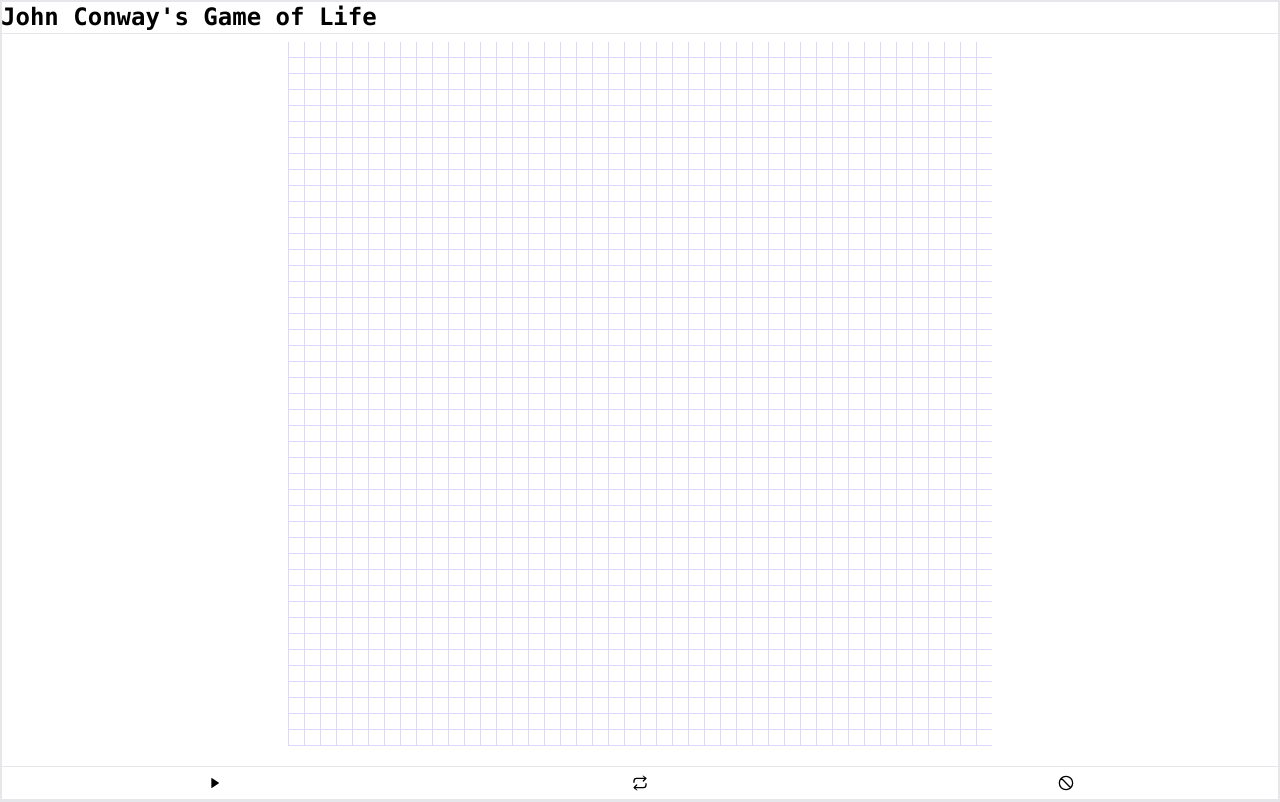
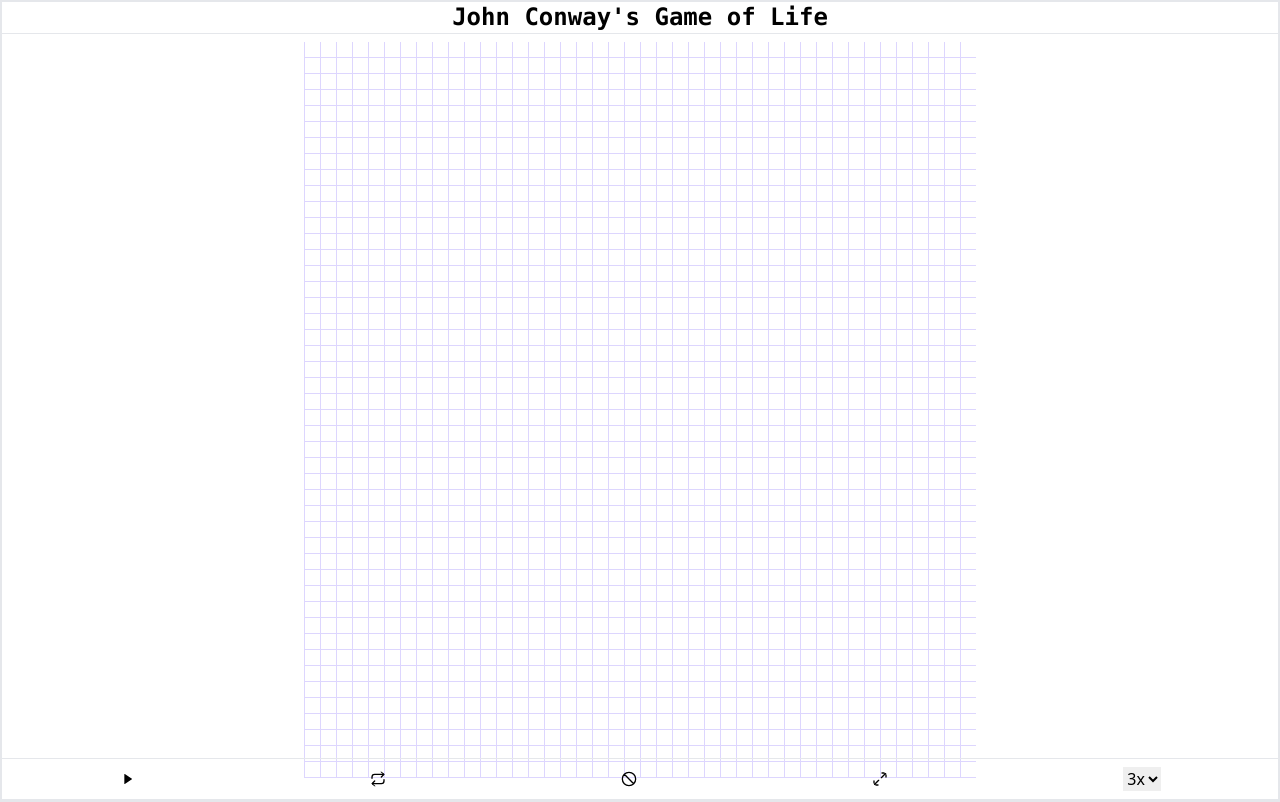
Before and after one commit to pawanbhatta178/gameOfLife2, a React (Create React App) app: page / in a window 1280 px wide. Built offline with nearby package versions, Linux system fonts and the light colour scheme.

Commit message:
Speed added

```diff
--- a/src/App.tsx
+++ b/src/App.tsx
@@ -96,6 +96,9 @@
       const newClearedGrid = initializeGridArray({ numCols: state[0].length, numRows: state.length });
       return newClearedGrid;
 
+    case "alter_grid":
+      const newAlteredGrid = initializeGridArray({ numCols: action.col, numRows: action.row });
+      return newAlteredGrid;
     default:
       return state;
   }
@@ -116,7 +119,26 @@
   const [frameSize, setFrameSize] = useState<number>(3);
   const [data, dispatch] = useReducer(gridReducer,initializeGridArray({numCols, numRows}));
   const [isGameOn, setIsGameOn] = useState<boolean>(false);
-  const [playSpeed, setPlaySpeed] = useState<number>(1);
+  const [playSpeed, setPlaySpeed] = useState<number>(3);
+  const [isFullScreen, setIsFullScreen] = useState<boolean>(false);
+
+
+  useEffect(() => {
+    if (isFullScreen) {
+      setNumCols(80);
+      setNumRows(60);
+    }
+    else {
+      setNumCols(48);
+      setNumRows(52);
+    }
+  }, [isFullScreen])
+
+
+  useEffect(() => {
+      dispatch({type:"alter_grid",col:numCols, row:numRows});
+  }, [numCols, numRows])
+
 
   useEffect(() => {
     if (!isGameOn) {
@@ -131,7 +153,6 @@
       clearInterval(interval);
     }
   }, [isGameOn, playSpeed])
-
 
 
   const onCellClick = ({ row, col }: CellId) => {
@@ -152,6 +173,15 @@
     setIsGameOn(currentVal => !currentVal);
   }
 
+  const onPlaySpeedChange = (e: React.FormEvent<HTMLSelectElement>) => {
+    setPlaySpeed(Number(e.currentTarget.value));
+   }
+
+  const alterGridSize = () => {
+    if (window.confirm("Are you sure you want to resize grid? There might be performance issue on the larger grid.")) {
+      setIsFullScreen((current) => !current);
+    }
+  }
 
 
   return (
@@ -169,6 +199,14 @@
           <button onClick={toggleGame} data-tip data-for="playTip"> {isGameOn?<Icon name={"pause"}/>:< Icon name={"play"} />} </button>
           <button onClick={getNextGeneration} data-tip data-for="nextGenTip"><Icon name="repeat" /></button>
           <button onClick={clearGrid} data-tip data-for="clearTip"><Icon name="clear" /></button>
+          <button onClick={alterGridSize} data-tip data-for="alterGridTip">{isFullScreen ? <Icon name="minimize" data-tip data-for="alterGridTip" /> : <Icon name="maximize" data-tip data-for="alterGridTip" />} </button>
+          <select name="playSpeed" onChange={onPlaySpeedChange}  value={playSpeed} >
+            <option value={1}>1x</option>
+            <option value={2}>2x</option>
+            <option value={3}>3x</option>
+            <option value={4}>4x</option>
+            <option value={5}>5x</option>
+          </select>
           <ReactTooltip id="clearTip" place="top" effect="solid">
            Wipes out all the living cells
           </ReactTooltip>
@@ -178,8 +216,8 @@
           <ReactTooltip id="playTip" place="top" effect="solid">
            Start/Pause
           </ReactTooltip>
-          <ReactTooltip id="changeGridTip" place="top" effect="solid">
-           Alter Grid
+            <ReactTooltip id="alterGridTip" place="top" effect="solid">
+            Minimize/Maximize
           </ReactTooltip>
         </div>
       </div>
--- a/src/Components/Icons.tsx
+++ b/src/Components/Icons.tsx
@@ -1,7 +1,8 @@
 import React from 'react'
 import { RiPauseFill, RiPlayFill } from "react-icons/ri";
 import { GiResize } from "react-icons/gi";
-import {FiRepeat} from "react-icons/fi";
+import { FiRepeat, FiMinimize, FiMaximize2 } from "react-icons/fi";
+
 import { GrClear } from "react-icons/gr";
 
 export interface IconProps  {
@@ -29,6 +30,12 @@
     if (name === "clear") {
         return <GrClear className={`${BaseIconStyle} ${HoverTransition} ${className}`}/>
     }
+    if (name === "maximize") {
+        return <FiMaximize2 className={`${BaseIconStyle} ${HoverTransition} ${className}`}/>
+    }
+    if (name === "minimize") {
+        return <FiMinimize className={`${BaseIconStyle} ${HoverTransition} ${className}`}/>
+    }
     return <></>
 }
 
--- a/src/Components/Logo.tsx
+++ b/src/Components/Logo.tsx
@@ -16,10 +16,10 @@
 const Logo: React.FC<logoProps> = ({ type, className }) => {
 
     if (type === logoTypes.SM) {
-        <div className={`font-semibold font-mono text-xl  ${className}`}>John Conway's Game of Life</div>
+        <div className={`font-semibold font-mono text-xl text-center ${className}`}>John Conway's Game of Life</div>
     }
     return (
-        <div className={`font-semibold font-mono text-2xl ${className}`}>John Conway's Game of Life</div>
+        <div className={`font-semibold font-mono text-2xl text-center ${className}`}>John Conway's Game of Life</div>
     )
 }
 
```
